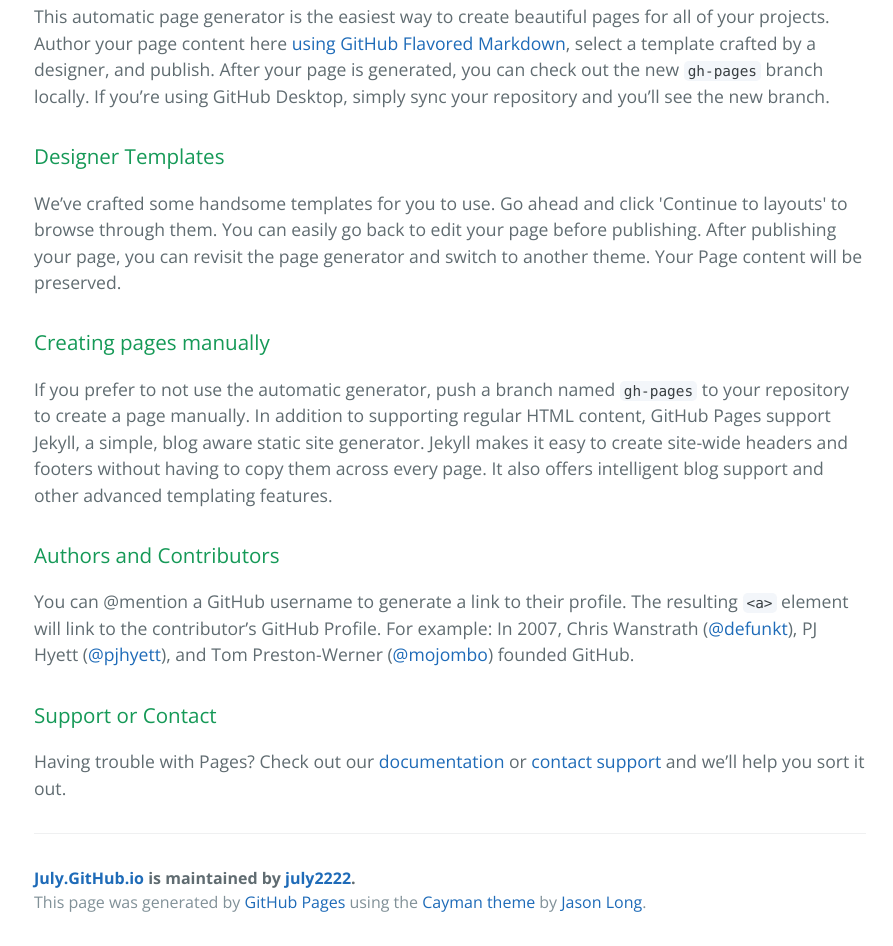
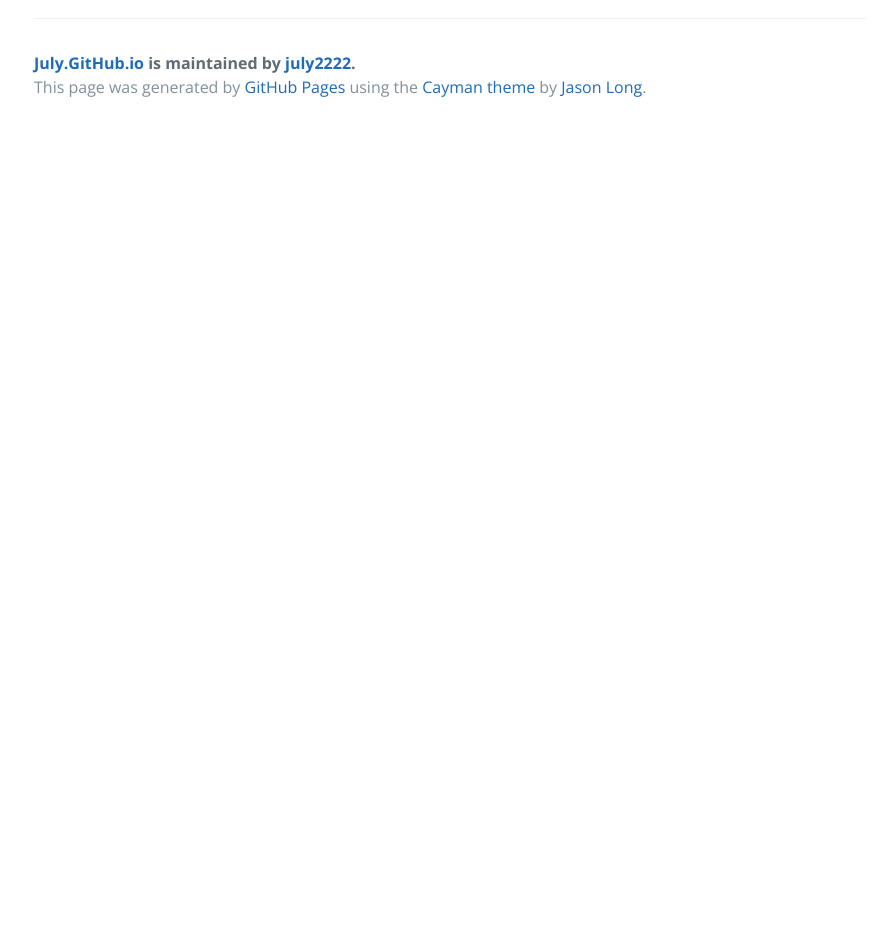
Before and after one commit to july2222/july.github.io, a plain HTML site: page index.html in a window 1280 px wide. Shown: the part 413-1359 px from the top of the page, without its empty margins (190-1083 px from the left). After the commit the page ends 800 px from the top, so only its background shows below. Drawn offline with nearby package versions, Linux system fonts and the light colour scheme.

```diff
--- a/index.html
+++ b/index.html
@@ -22,28 +22,6 @@
       <h3>
 <a id="welcome-to-github-pages" class="anchor" href="#welcome-to-github-pages" aria-hidden="true"><span aria-hidden="true" class="octicon octicon-link"></span></a>Welcome to GitHub Pages.</h3>
 
-<p>This automatic page generator is the easiest way to create beautiful pages for all of your projects. Author your page content here <a href="https://guides.github.com/features/mastering-markdown/">using GitHub Flavored Markdown</a>, select a template crafted by a designer, and publish. After your page is generated, you can check out the new <code>gh-pages</code> branch locally. If you’re using GitHub Desktop, simply sync your repository and you’ll see the new branch.</p>
-
-<h3>
-<a id="designer-templates" class="anchor" href="#designer-templates" aria-hidden="true"><span aria-hidden="true" class="octicon octicon-link"></span></a>Designer Templates</h3>
-
-<p>We’ve crafted some handsome templates for you to use. Go ahead and click 'Continue to layouts' to browse through them. You can easily go back to edit your page before publishing. After publishing your page, you can revisit the page generator and switch to another theme. Your Page content will be preserved.</p>
-
-<h3>
-<a id="creating-pages-manually" class="anchor" href="#creating-pages-manually" aria-hidden="true"><span aria-hidden="true" class="octicon octicon-link"></span></a>Creating pages manually</h3>
-
-<p>If you prefer to not use the automatic generator, push a branch named <code>gh-pages</code> to your repository to create a page manually. In addition to supporting regular HTML content, GitHub Pages support Jekyll, a simple, blog aware static site generator. Jekyll makes it easy to create site-wide headers and footers without having to copy them across every page. It also offers intelligent blog support and other advanced templating features.</p>
-
-<h3>
-<a id="authors-and-contributors" class="anchor" href="#authors-and-contributors" aria-hidden="true"><span aria-hidden="true" class="octicon octicon-link"></span></a>Authors and Contributors</h3>
-
-<p>You can @mention a GitHub username to generate a link to their profile. The resulting <code>&lt;a&gt;</code> element will link to the contributor’s GitHub Profile. For example: In 2007, Chris Wanstrath (<a href="https://github.com/defunkt" class="user-mention">@defunkt</a>), PJ Hyett (<a href="https://github.com/pjhyett" class="user-mention">@pjhyett</a>), and Tom Preston-Werner (<a href="https://github.com/mojombo" class="user-mention">@mojombo</a>) founded GitHub.</p>
-
-<h3>
-<a id="support-or-contact" class="anchor" href="#support-or-contact" aria-hidden="true"><span aria-hidden="true" class="octicon octicon-link"></span></a>Support or Contact</h3>
-
-<p>Having trouble with Pages? Check out our <a href="https://help.github.com/pages">documentation</a> or <a href="https://github.com/contact">contact support</a> and we’ll help you sort it out.</p>
-
       <footer class="site-footer">
         <span class="site-footer-owner"><a href="https://github.com/july2222/july.github.io">July.GitHub.io</a> is maintained by <a href="https://github.com/july2222">july2222</a>.</span>
 
```
Also changed, not shown: params.json (+1 -1 lines).
